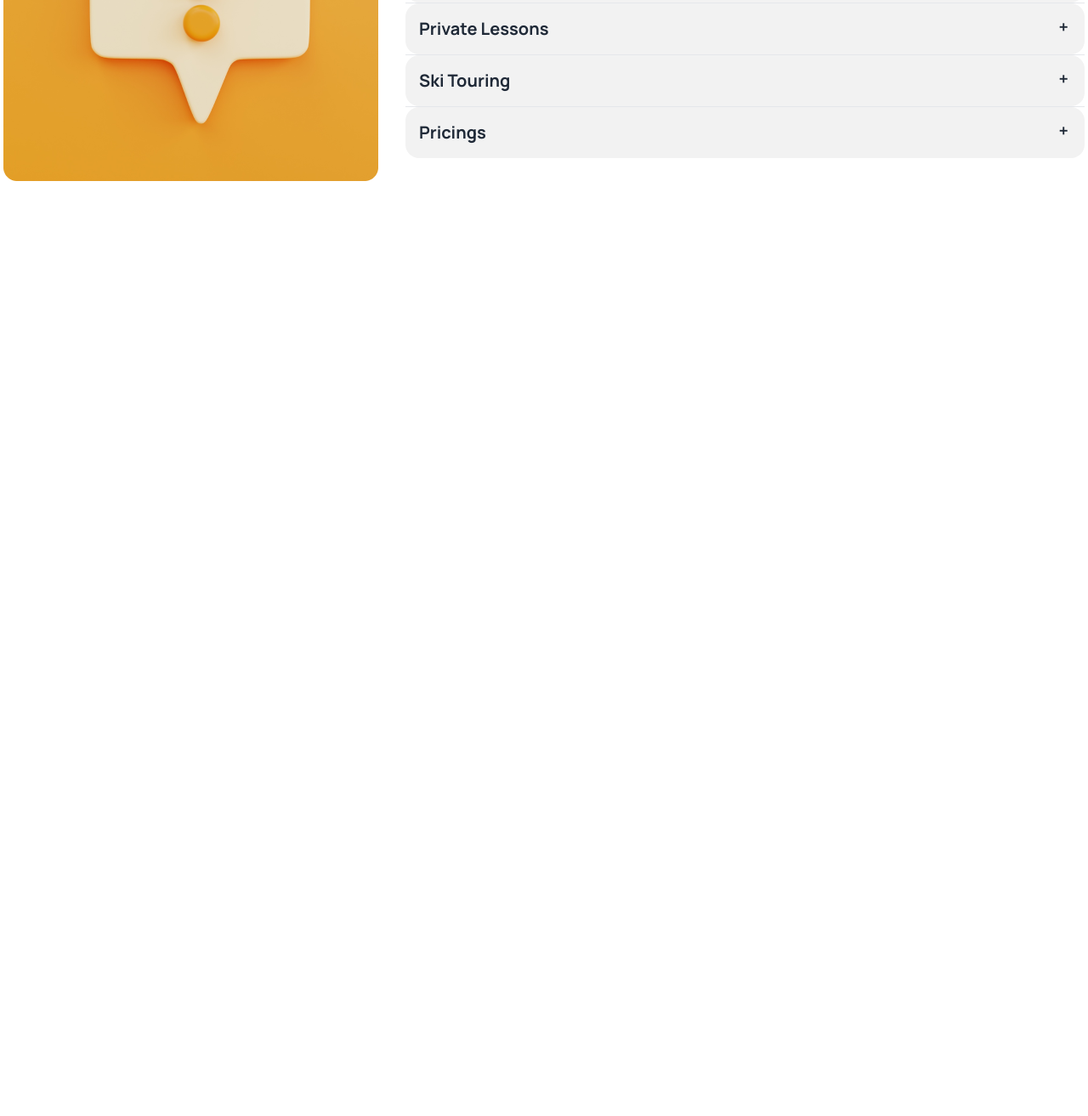
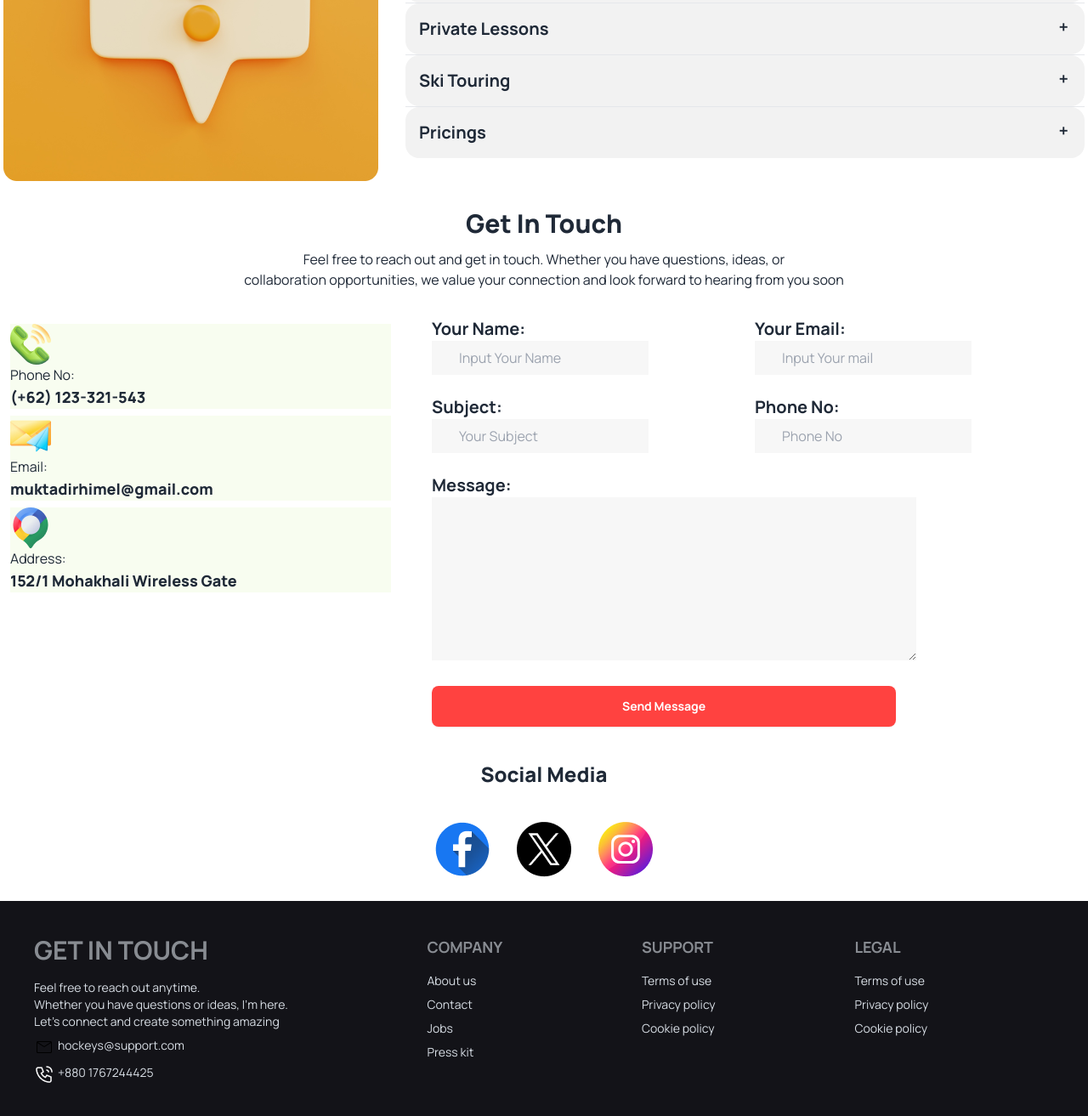
Before and after one commit to HimelMuktadir/hockey-assignment, a plain HTML site: page index.html in a window 1280 px wide. Shown: the part 3299-4612 px from the top of the page at 85% size. Before the commit the page ends 3528 px from the top, so only its background shows below. Drawn offline with nearby package versions, Linux system fonts and the light colour scheme.

Commit message:
footer commit

```diff
--- a/index.html
+++ b/index.html
@@ -350,7 +350,7 @@
                 <img src="./resource/Images/11.png" alt="" class="max-w-fit">
               </div>
 
-              <div class="mt-2">
+              <div class="mt-2 text-justify">
                 <h2 class="text-xl font-bold pb-4">Our Equipment</h2>
                 <p class="pb-9">Our equipment exemplifies cutting-edge technology, enhancing efficiency and performance. Rigorously tested and reliable, these tools empower us to deliver exceptional results and surpass expectations in every endeavor.</p>
 
@@ -397,11 +397,108 @@
             </div>
 
 
+            <div class="text-center my-8">
+              <h1 class="text-3xl font-extrabold pb-3">Get In Touch</h1>
+              <p>Feel free to reach out and get in touch. Whether you have questions, ideas, or <br> collaboration opportunities, we value your connection and look forward to hearing from you soon</p>
+            </div>
+
+
+              <!-- Form sec  -->
+
+
+            <div class="lg:flex gap-12 mx-1 px-2">
+
+              <div class="flex-1 max-w-md" >
+                <div class="bg-[#bced6d1a] my-2">
+                  <img src="./resource/Images/Group 1.png" alt="">
+                  <p>Phone No:</p>
+                  <h1 class="text-lg font-extrabold">(+62) 123-321-543</h1>
+                </div>
+                <div class="bg-[#bced6d1a] my-2">
+                  <img src="./resource/Images/Group 2.png" alt="">
+                  <p>Email:</p>
+                  <h1 class="text-lg font-extrabold">muktadirhimel@gmail.com</h1>
+                </div>
+                <div class="bg-[#bced6d1a] my-2">
+                  <img src="./resource/Images/Group 3.png" alt="">
+                  <p>Address:</p>
+                  <h1 class="text-lg font-extrabold">152/1 Mohakhali Wireless Gate</h1>
+                </div>
+              </div>
+
+              <div class="flex-1">
+
+                  <div class="lg:flex">
+                    <div class="flex-1">
+                      <p class="text-xl font-bold">Your Name:</p><input class="bg-[#13131808] py-2 px-8" type="Name"placeholder="Input Your Name">
+                    </div>
+                    <div class="flex-1">
+                      <p class="text-xl font-bold">Your Email:</p><input class="bg-[#13131808] py-2 px-8" type="email"placeholder="Input Your mail">
+                    </div>
+                  </div>
+                  <br>
+                  <div class="lg:flex">
+                    <div class="flex-1">
+                      <p class="text-xl font-bold">Subject:</p><input class="bg-[#13131808] py-2 px-8" type="Name"placeholder="Your Subject">
+                    </div>
+                    <div class="flex-1">
+                      <p class="text-xl font-bold">Phone No:</p><input class="bg-[#13131808] py-2 px-8" type="Name"placeholder="Phone No">
+                    </div>
+                  </div>
+                  <br>
+                 <p class="text-xl font-bold">Message:</p> <textarea class="bg-[#13131808] lg:w-3/4" cols="30" rows="8"></textarea>
+                 <br> <br>
+                 <button class="btn btn-primary lg:px-56 text-white border-none bg-[#FF4240]">Send Message</button>
+              </div>
+            </div>
+
+
+
+            <div>
+              <h1 class="text-2xl font-extrabold text-center my-10">Social Media</h1>
+              <div class="flex justify-center">
+                <img src="./resource/Images/Facebook.png" alt="" class="mx-4">
+                <img src="./resource/Images/Twitter.png" alt="" class="mx-4">
+                <img src="./resource/Images/Instagram.png" alt="" class="mx-4">
+              </div>
+            </div>
+
     </main>
 
 
-    <footer>
+      <footer class="footer p-10 bg-[#131318] text-neutral-content mt-7 font-manrope">
+        <nav>
+          <header class="footer-title text-3xl font-bold">Get In Touch</header>
+          <p>Feel free to reach out anytime. <br>Whether you have questions or ideas, I'm here. <br> Let's connect and create something amazing</p>
+          <div class="flex gap-1">
+            <img src="./resource/Images/mail.png" alt="">
+            <p>hockeys@support.com</p>
+          </div>
+          <div class="flex gap-1">
+            <img src="./resource/Images/Call.png" alt="">
+            <p>+880 1767244425</p>
+          </div>
+        </nav>
+        <nav>
+          <header class="footer-title text-lg font-bold">Company</header>
+          <a class="link link-hover">About us</a>
+          <a class="link link-hover">Contact</a>
+          <a class="link link-hover">Jobs</a>
+          <a class="link link-hover">Press kit</a>
+        </nav>
+        <nav>
+          <header class="footer-title text-lg font-bold">Support</header>
+          <a class="link link-hover">Terms of use</a>
+          <a class="link link-hover">Privacy policy</a>
+          <a class="link link-hover">Cookie policy</a>
+        </nav>
+        <nav>
+          <header class="footer-title text-lg font-bold">Legal</header>
+          <a class="link link-hover">Terms of use</a>
+          <a class="link link-hover">Privacy policy</a>
+          <a class="link link-hover">Cookie policy</a>
+        </nav>
+      </footer>
 
-    </footer>
 </body>
 </html>
```
Also changed, not shown: resource/Images/Call.png (added), resource/Images/Facebook.png (added), resource/Images/Group 1.png (renamed from resource/Images/Group 1171275317.png), resource/Images/Group 2.png (renamed from resource/Images/Group 1171275318.png), resource/Images/Group 3.png (renamed from resource/Images/Group 1171275321.png), resource/Images/Instagram.png (added), resource/Images/Twitter.png (added), resource/Images/mail.png (added).
